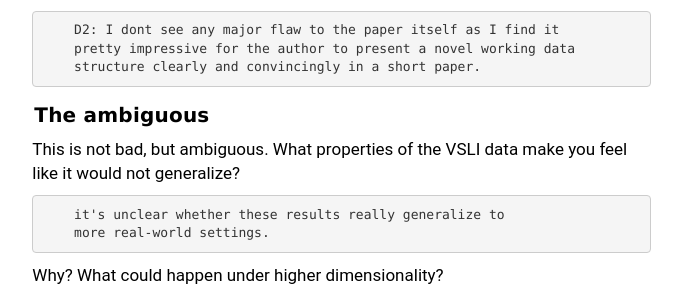
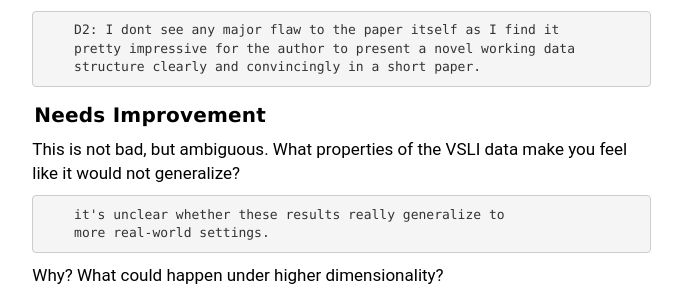
Before and after one commit to wzao1515/w6113.github.io, a Jekyll site: the page built from exreviews_07.md, in a window 1280 px wide and 900 px high, scrolled down 1420 px. Shown: the part 157-452 px from the top of the window, without its empty margins (292-974 px from the left). Built offline with Jekyll 4.4.1, drawn with Linux system fonts in a browser that asks for light colours; our own code applies the rules of GitHub Pages for plain Markdown files.

Commit message:
updated website

```diff
--- a/exreviews_07.md
+++ b/exreviews_07.md
@@ -63,7 +63,7 @@ Good to appreciate the context of a paper and when it is being proposed.
         pretty impressive for the author to present a novel working data
         structure clearly and convincingly in a short paper.
 
-#### The ambiguous
+#### Needs Improvement
 
 
 This is not bad, but ambiguous.  What properties of the VSLI data make you feel like it would not generalize?
```
